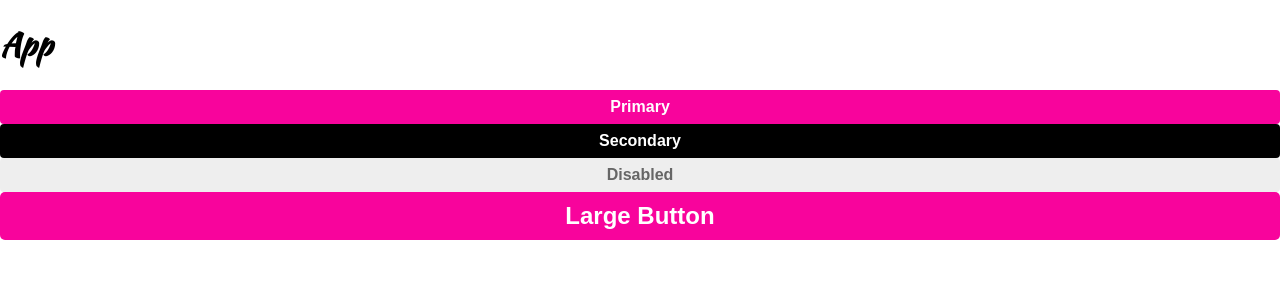
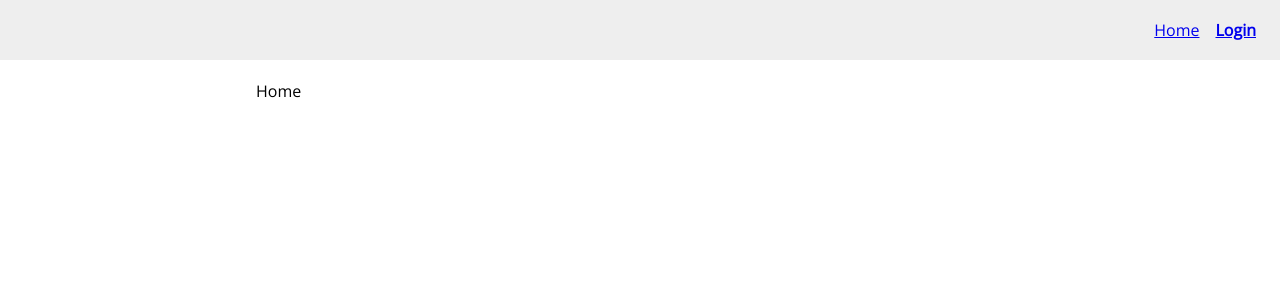
Before and after one commit to darshangit/styled-components-v5, a React (Create React App) app: page / in a window 1280 px wide. Shown: the top 300 px of the page. Built offline with nearby package versions, Linux system fonts and the light colour scheme.

Commit message:
Layout + header added

```diff
--- a/package.json
+++ b/package.json
@@ -8,6 +8,7 @@
     "@testing-library/user-event": "^12.8.3",
     "react": "^17.0.2",
     "react-dom": "^17.0.2",
+    "react-router-dom": "^5.2.0",
     "react-scripts": "4.0.3",
     "styled-components": "^5.3.0",
     "web-vitals": "^1.1.2"
--- a/public/index.html
+++ b/public/index.html
@@ -31,6 +31,12 @@
       href="https://fonts.googleapis.com/css2?family=Kaushan+Script&display=swap"
       rel="stylesheet"
     />
+    <link rel="preconnect" href="https://fonts.googleapis.com" />
+    <link rel="preconnect" href="https://fonts.gstatic.com" crossorigin />
+    <link
+      href="https://fonts.googleapis.com/css2?family=Open+Sans:ital,wght@0,300;0,400;1,300&display=swap"
+      rel="stylesheet"
+    />
   </head>
   <body>
     <noscript>You need to enable JavaScript to run this app.</noscript>
--- a/src/components/App.js
+++ b/src/components/App.js
@@ -1,6 +1,7 @@
-import { Button } from "components/common";
 import { createGlobalStyle } from "styled-components";
-
+import { BrowserRouter, Switch, Route } from "react-router-dom";
+import Home from "components/pages/Home";
+import Login from "components/pages/Login";
 const GlobalStyle = createGlobalStyle`
   body{
     background: white;
@@ -15,11 +16,16 @@ function App() {
   return (
     <>
       <GlobalStyle />
-      <h1>App</h1>
-      <Button>Primary</Button>
-      <Button secondary>Secondary</Button>
-      <Button disabled>Disabled</Button>
-      <Button large>Large Button</Button>
+      <BrowserRouter>
+        <Switch>
+          <Route path="/login">
+            <Login />
+          </Route>
+          <Route path="/">
+            <Home />
+          </Route>
+        </Switch>
+      </BrowserRouter>
     </>
   );
 }
--- /dev/null
+++ b/src/components/common/Header.js
@@ -0,0 +1,51 @@
+import styled from "styled-components";
+import { Link as ReactRouterDomLink } from "react-router-dom";
+
+const HeaderWrapper = styled.header`
+  height: 60px;
+  width: 100%;
+  box-sizing: border-box;
+  display: flex;
+  padding: 0 16px;
+  position: fixed;
+  top: 0;
+  background: #eeeeee;
+`;
+
+const Menu = styled.nav`
+  display: flex;
+  position: relative;
+  width: relative;
+  border-bottom: none;
+  margin: auto 0 auto auto;
+  font-family: "Open Sans";
+  background: none;
+  left: initial;
+  top: initial;
+`;
+
+const Link = ({ isActive, children, ...props }) => {
+  return <ReactRouterDomLink {...props}>{children}</ReactRouterDomLink>;
+};
+
+const StyledLink = styled(Link)`
+  padding: 4px 8px;
+  display: block;
+  text-align: center;
+  box-sizing: border-box;
+  margin: auto 0;
+  font-weight: ${(p) => (p.isActive ? "bold" : "normal")};
+`;
+
+export const Header = () => {
+  return (
+    <HeaderWrapper>
+      <Menu>
+        <StyledLink to="/">Home</StyledLink>
+        <StyledLink to="login" isActive>
+          Login
+        </StyledLink>
+      </Menu>
+    </HeaderWrapper>
+  );
+};
--- /dev/null
+++ b/src/components/common/PageLayout.js
@@ -0,0 +1,28 @@
+import styled from "styled-components";
+import { Header } from "./Header";
+
+const Content = styled.main`
+  max-width: 800px;
+  margin: 80px auto 0 auto;
+  padding: 0 16px;
+  box-sizing: border-box;
+  font-family: "Open Sans";
+
+  h1,
+  h2,
+  h3,
+  h4,
+  h5,
+  h6 {
+    font-family: "Kaushan Script";
+  }
+`;
+
+export const PageLayout = ({ children }) => {
+  return (
+    <>
+      <Header />
+      <Content>{children}</Content>
+    </>
+  );
+};
--- a/src/components/common/index.js
+++ b/src/components/common/index.js
@@ -1 +1,3 @@
 export * from "./Button";
+export * from "./PageLayout";
+export * from "./Header";
--- /dev/null
+++ b/src/components/pages/Home.js
@@ -0,0 +1,7 @@
+import { PageLayout } from "components/common";
+
+const Home = () => {
+  return <PageLayout>Home</PageLayout>;
+};
+
+export default Home;
--- /dev/null
+++ b/src/components/pages/Login.js
@@ -0,0 +1,7 @@
+import { PageLayout } from "components/common";
+
+const Login = () => {
+  return <PageLayout>Login</PageLayout>;
+};
+
+export default Login;
--- a/src/index.css
+++ b/src/index.css
@@ -1,4 +1,4 @@
-body {
+/* body {
   margin: 0;
   font-family: -apple-system, BlinkMacSystemFont, 'Segoe UI', 'Roboto', 'Oxygen',
     'Ubuntu', 'Cantarell', 'Fira Sans', 'Droid Sans', 'Helvetica Neue',
@@ -10,4 +10,4 @@ body {
 code {
   font-family: source-code-pro, Menlo, Monaco, Consolas, 'Courier New',
     monospace;
-}
+} */
```
Also changed, not shown: 1 other file (tests, documents, lock files or other folders).
